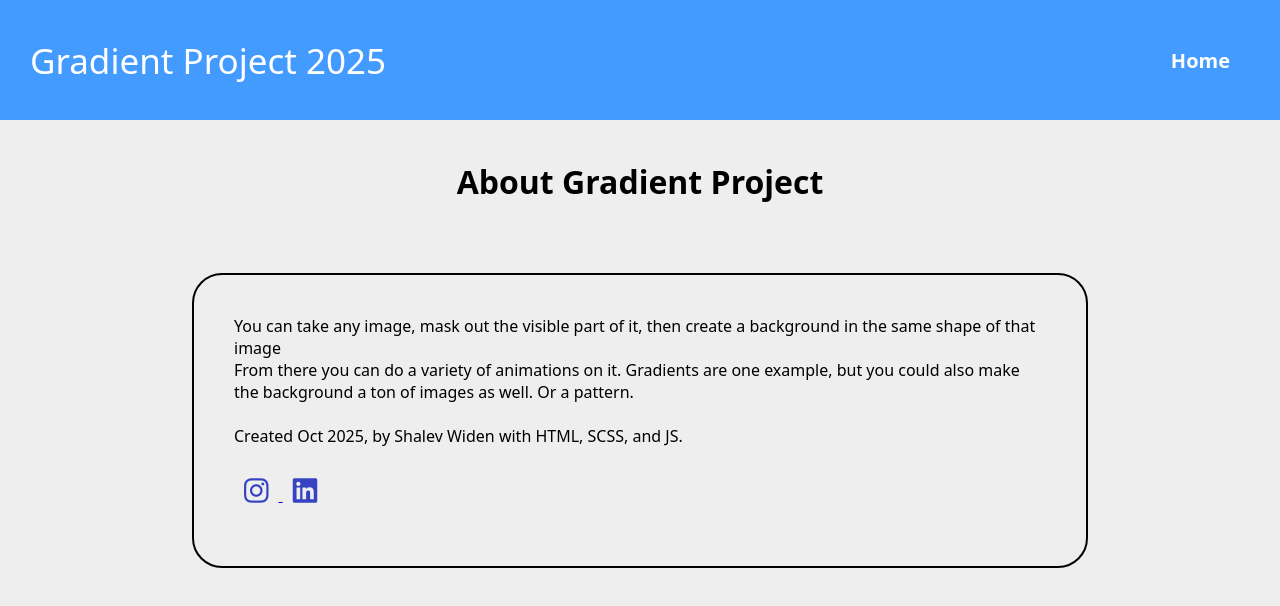
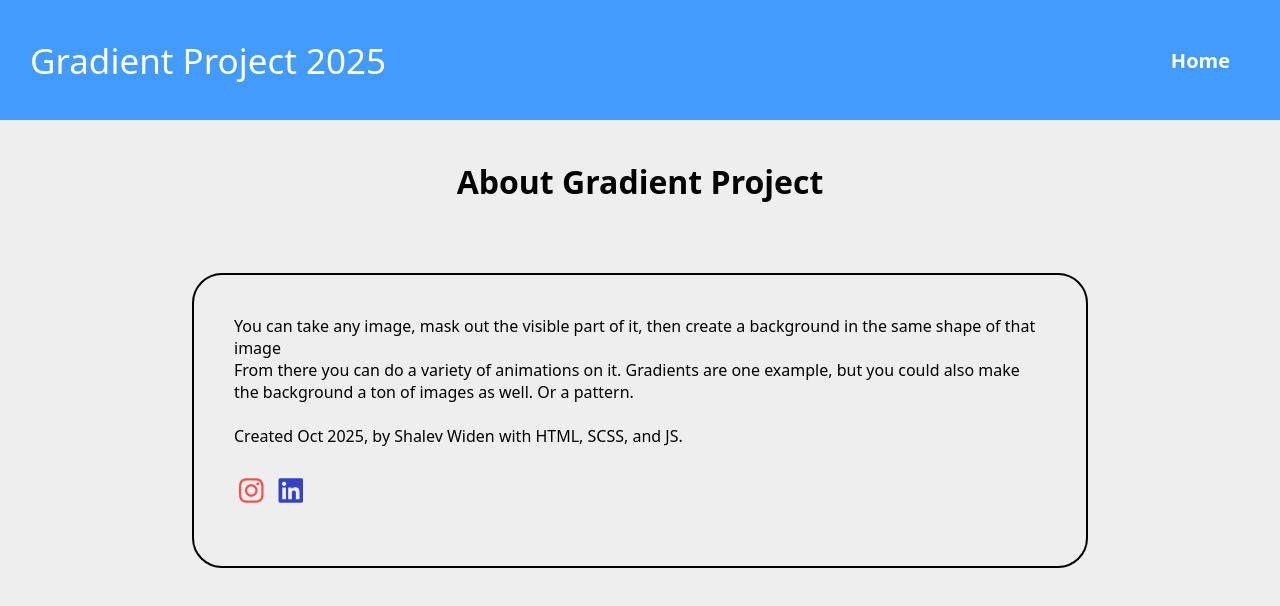
Before and after one commit to shalevwiden/gradientproject, a plain HTML site: page about.html in a window 1280 px wide. Drawn offline with Linux system fonts and the light colour scheme.

Commit message:
Added more about page specificity

```diff
--- a/src/scss/main.scss
+++ b/src/scss/main.scss
@@ -41,6 +41,9 @@ body {
 
     .logo {
       font-size: 35px;
+      @media (max-width: 400px) {
+        font-size: 25px;
+      }
     }
     .pages {
       margin-right: 20px;
@@ -60,6 +63,7 @@ body {
   }
   #heading {
     margin: 50px 0px;
+  }
 }
 .gradientcontainer {
   width: 80%;
@@ -145,12 +149,21 @@ body {
   .links {
     margin-top: 30px;
     margin-bottom: 20px;
-      width: 30%;
+    width: 100%;
+    @include flexrow;
+    justify-content: flex-start;
+    gap: 5px;
     i {
       font-size: 28px;
       color: rgba(53, 67, 195, 1);
-        margin: 0 10px;
+      margin: 0 5px;
       transition: transform 0.2s ease;
+    }
+    i.fa-instagram {
+      color: rgba(248, 78, 75, 1);
+      &:hover {
+        color: #c20a41ff; /* LinkedIn blue, or your theme */
+      }
     }
 
     i:hover {
@@ -159,4 +172,3 @@ body {
     }
   }
 }
-}
```
Also changed, not shown: static/css/main.css, 1 other file. Lines whose indentation alone changed are shown as unchanged.
